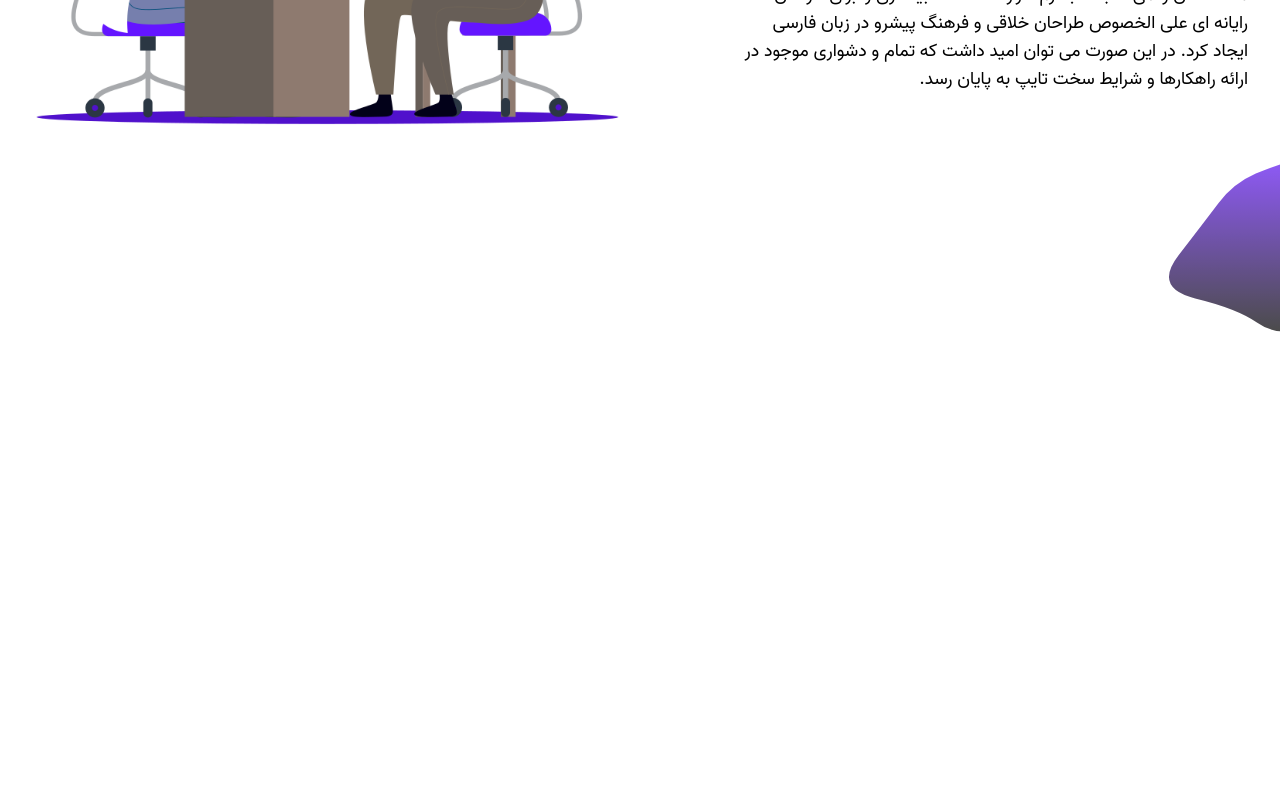
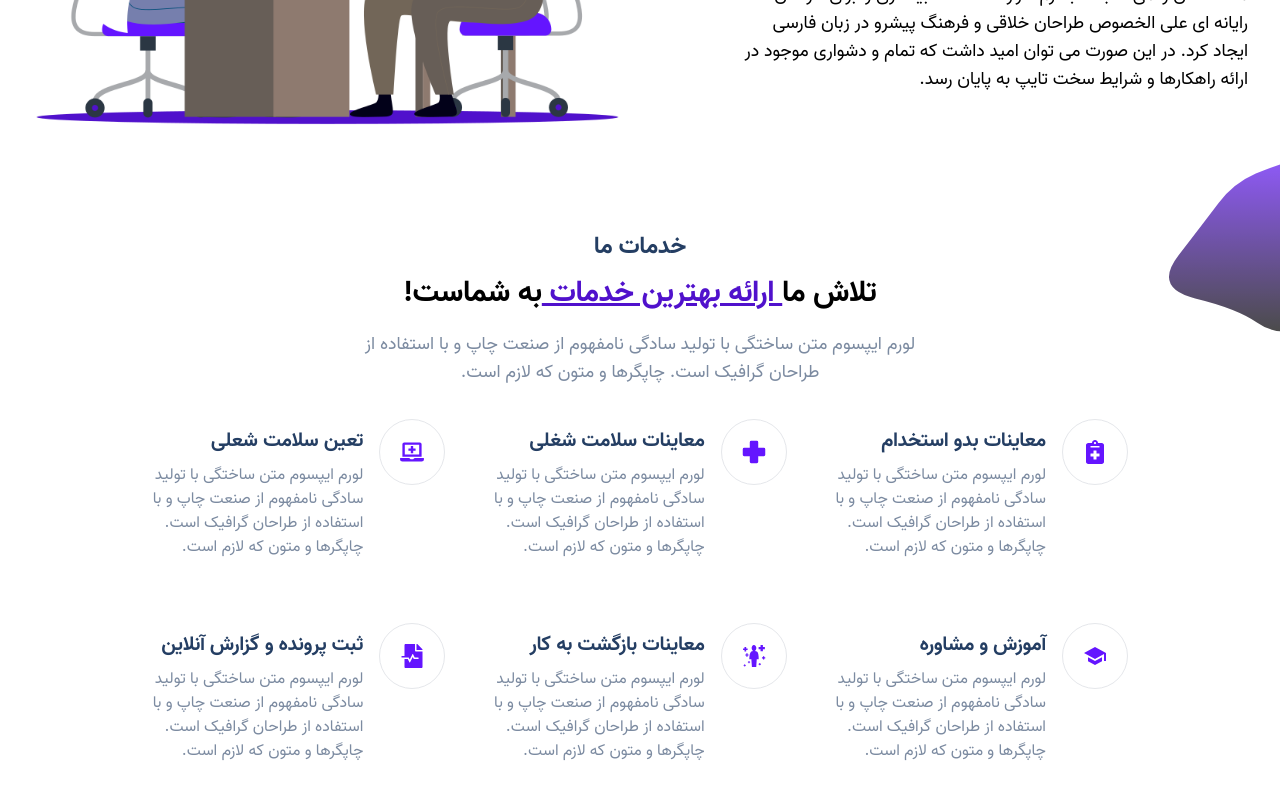
Before and after one commit to tanhaeirad/teb-e-kar-frontend, a React (Create React App) app: page / in a window 1280 px wide. Shown: the part 414-1214 px from the top of the page. Before the commit the page ends 812 px from the top, so only its background shows below. Built offline with nearby package versions, Linux system fonts and the light colour scheme.

Commit message:
Add ServiceList component.

```diff
--- a/src/App.js
+++ b/src/App.js
@@ -1,12 +1,14 @@
 import React from 'react';
 
 import Hero from './components/Hero';
+import ServiceList from './components/ServiceList';
 import Navbar from './layouts/Navbar';
 
 const App = () => (
   <div className="bg-white-pure font-vazir min-h-screen p-8">
     <Navbar />
     <Hero />
+    <ServiceList />
   </div>
 );
 
--- /dev/null
+++ b/src/components/ServiceList.js
@@ -0,0 +1,133 @@
+import React from 'react';
+
+// import icons
+import {
+  FaNotesMedical,
+  FaFileMedicalAlt,
+  FaLaptopMedical,
+} from 'react-icons/fa';
+
+import { MdSchool } from 'react-icons/md';
+
+import { GiHealthNormal, GiHealing } from 'react-icons/gi';
+
+// TODO: Should add motion to hero
+// TODO: Should make it responsive
+
+const ServiceList = () => (
+  <div className="container max-w-5xl mt-8">
+    <div className="flex flex-col items-center">
+      <p className="font-bold text-2xl text-purple-primary">خدمات ما</p>
+      <p className="font-bold text-3xl mt-3">
+        تلاش ما
+        <span className="text-purple-dark underline"> ارائه بهترین خدمات </span>
+        به شماست!
+      </p>
+      <p className="text-center mt-5 max-w-xl text-gray-primary text-lg">
+        لورم ایپسوم متن ساختگی با تولید سادگی نامفهوم از صنعت چاپ و با استفاده
+        از طراحان گرافیک است. چاپگرها و متون که لازم است.
+      </p>
+    </div>
+    {/* services section */}
+    <section className="grid grid-cols-3">
+      <div>
+        <div className="flex items-start px-2 py-8 mx-4">
+          <span className="text-purple-secondary p-5 border rounded-full">
+            <FaNotesMedical size="24" />
+          </span>
+          <span className="mt-2 mr-4">
+            <span className="mt-4 text-purple-primary font-bold text-xl">
+              معاینات بدو استخدام
+            </span>
+            <p className="mt-2 text-gray-primary text-base">
+              لورم ایپسوم متن ساختگی با تولید سادگی نامفهوم از صنعت چاپ و با
+              استفاده از طراحان گرافیک است. چاپگرها و متون که لازم است.
+            </p>
+          </span>
+        </div>
+      </div>
+      <div>
+        <div className="flex items-start px-2 py-8 mx-4">
+          <span className="text-purple-secondary p-5 border rounded-full">
+            <GiHealthNormal size="24" />
+          </span>
+          <span className="mt-2 mr-4">
+            <span className="mt-4 text-purple-primary font-bold text-xl">
+              معاینات سلامت شغلی
+            </span>
+            <p className="mt-2 text-gray-primary text-base">
+              لورم ایپسوم متن ساختگی با تولید سادگی نامفهوم از صنعت چاپ و با
+              استفاده از طراحان گرافیک است. چاپگرها و متون که لازم است.
+            </p>
+          </span>
+        </div>
+      </div>
+      <div>
+        <div className="flex items-start px-2 py-8 mx-4">
+          <span className="text-purple-secondary p-5 border rounded-full">
+            <FaLaptopMedical size="24" />
+          </span>
+          <span className="mt-2 mr-4">
+            <span className="mt-4 text-purple-primary font-bold text-xl">
+              تعین سلامت شعلی
+            </span>
+            <p className="mt-2 text-gray-primary text-base">
+              لورم ایپسوم متن ساختگی با تولید سادگی نامفهوم از صنعت چاپ و با
+              استفاده از طراحان گرافیک است. چاپگرها و متون که لازم است.
+            </p>
+          </span>
+        </div>
+      </div>
+      <div>
+        <div className="flex items-start px-2 py-8 mx-4">
+          <span className="text-purple-secondary p-5 border rounded-full">
+            <MdSchool size="24" />
+          </span>
+          <span className="mt-2 mr-4">
+            <span className="mt-4 text-purple-primary font-bold text-xl">
+              آموزش و مشاوره
+            </span>
+            <p className="mt-2 text-gray-primary text-base">
+              لورم ایپسوم متن ساختگی با تولید سادگی نامفهوم از صنعت چاپ و با
+              استفاده از طراحان گرافیک است. چاپگرها و متون که لازم است.
+            </p>
+          </span>
+        </div>
+      </div>
+      <div>
+        <div className="flex items-start px-2 py-8 mx-4">
+          <span className="text-purple-secondary p-5 border rounded-full">
+            <GiHealing size="24" />
+          </span>
+          <span className="mt-2 mr-4">
+            <span className="mt-4 text-purple-primary font-bold text-xl">
+              معاینات بازگشت به کار
+            </span>
+            <p className="mt-2 text-gray-primary text-base">
+              لورم ایپسوم متن ساختگی با تولید سادگی نامفهوم از صنعت چاپ و با
+              استفاده از طراحان گرافیک است. چاپگرها و متون که لازم است.
+            </p>
+          </span>
+        </div>
+      </div>
+      <div>
+        <div className="flex items-start px-2 py-8 mx-4">
+          <span className="text-purple-secondary p-5 border rounded-full">
+            <FaFileMedicalAlt size="24" />
+          </span>
+          <span className="mt-2 mr-4">
+            <span className="mt-4 text-purple-primary font-bold text-xl">
+              ثبت پرونده و گزارش آنلاین
+            </span>
+            <p className="mt-2 text-gray-primary text-base">
+              لورم ایپسوم متن ساختگی با تولید سادگی نامفهوم از صنعت چاپ و با
+              استفاده از طراحان گرافیک است. چاپگرها و متون که لازم است.
+            </p>
+          </span>
+        </div>
+      </div>
+    </section>
+  </div>
+);
+
+export default ServiceList;
```
